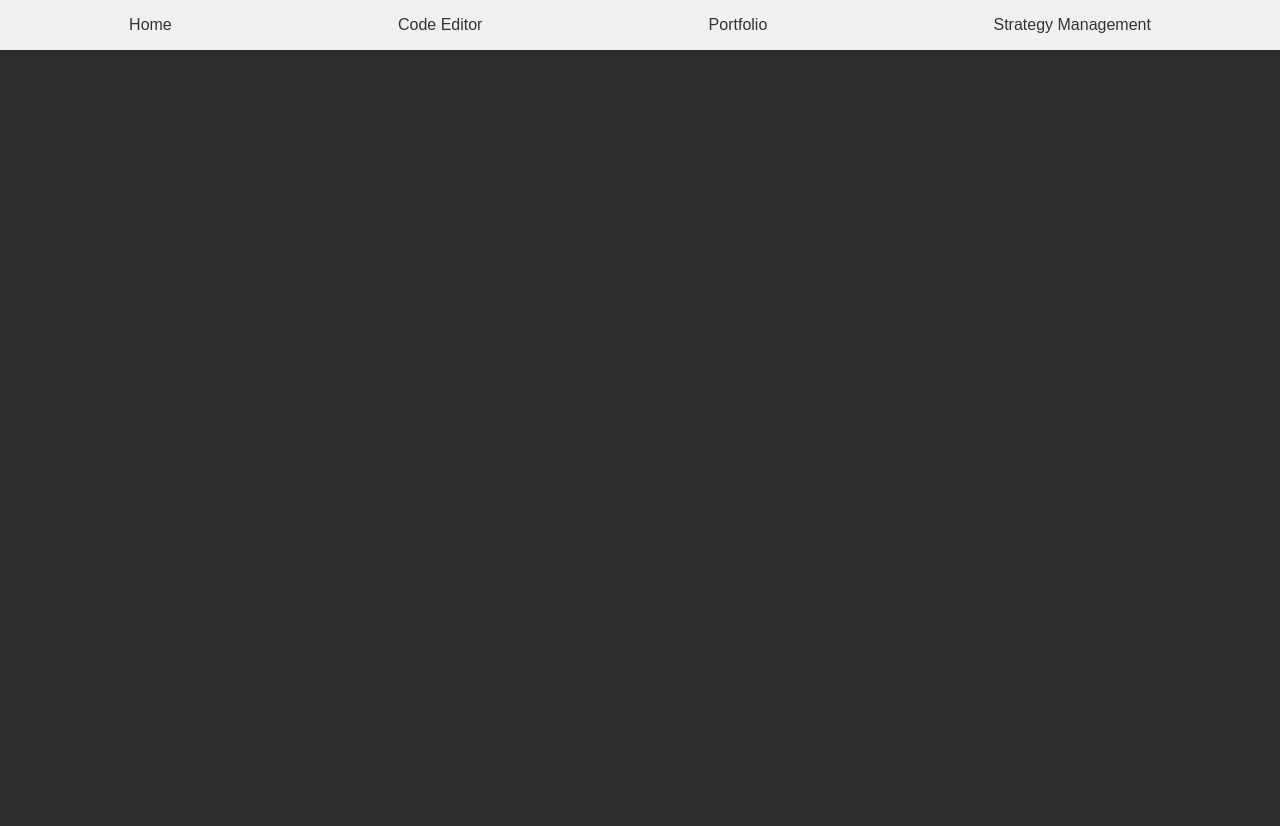
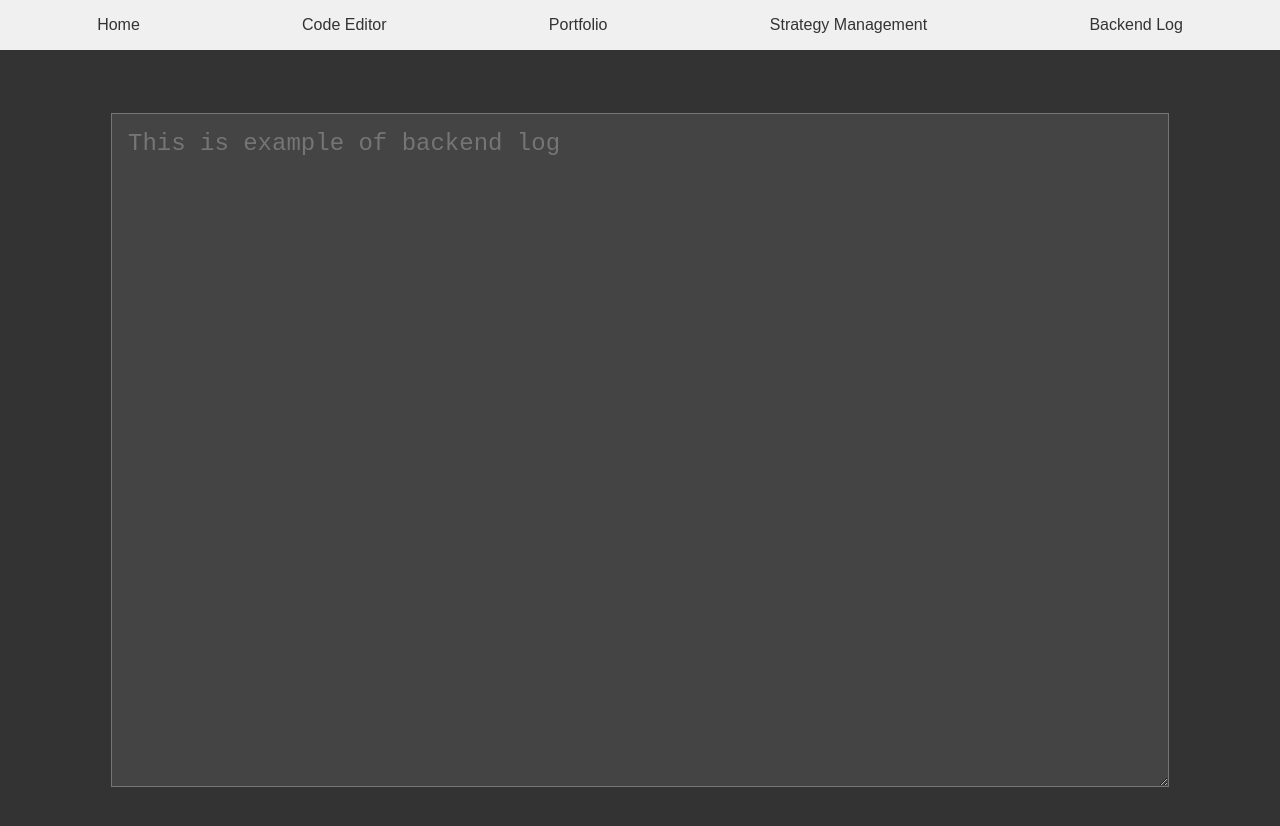
Before and after one commit to TaoLFC/seniorproj, a React (Create React App) app: page /backendlog in a window 1280 px wide. Shown: the top 826 px of the page. Before the commit the page ends 800 px from the top, so only its background shows below. Built offline with nearby package versions, Linux system fonts and the light colour scheme.

Commit message:
backend log and manual run added

```diff
--- a/package.json
+++ b/package.json
@@ -7,12 +7,12 @@
     "@testing-library/react": "^13.4.0",
     "@testing-library/user-event": "^13.5.0",
     "codemirror": "^5.65.12",
-    "react": "^16.14.0",
+    "react": "^18.2.0",
     "react-codemirror2": "^7.2.1",
     "react-dom": "^18.2.0",
     "react-icons": "^4.8.0",
     "react-router-dom": "^5.2.0",
-    "react-scripts": "5.0.1",
+    "react-scripts": "^2.1.3",
     "web-vitals": "^2.1.4"
   },
   "scripts": {
--- a/src/App.js
+++ b/src/App.js
@@ -7,6 +7,7 @@ import Portfolio from "./pages/Portfolio";
 import StrategyManagement from "./pages/StrategyManagement";
 import Login from "./pages/Login"
 import Register from "./pages/Register"
+import BackendLogPage from "./pages/Backendlog";
 
 function App() {
   return (
@@ -17,6 +18,7 @@ function App() {
           <Link to="/code-editor">Code Editor</Link>
           <Link to="/portfolio">Portfolio</Link>
           <Link to="/strategy-management">Strategy Management</Link>
+          <Link to="/backendlog">Backend Log</Link>
         </nav>
         <Switch>
           <Route path="/" exact component={Home} />
@@ -25,6 +27,7 @@ function App() {
           <Route path="/strategy-management" component={StrategyManagement} />
           <Route path="/login" component={Login} />
           <Route path="/register" component={Register} />
+          <Route path="/backendlog" component={BackendLogPage} />
         </Switch>
       </div>
     </Router>
--- /dev/null
+++ b/src/pages/Backendlog.css
@@ -0,0 +1,16 @@
+.BackendLogPage {
+    display: flex;
+    justify-content: center;
+    align-items: center;
+    height: 100vh;
+    background-color: #333;
+  }
+
+  .BackendLogPage textarea {
+    width: 80%;
+    height: 80%;
+    padding: 1rem;
+    font-size: 1.5rem;
+    color: white;
+    background-color: #444;
+  }
--- /dev/null
+++ b/src/pages/Backendlog.js
@@ -0,0 +1,12 @@
+import React from 'react';
+import './Backendlog.css';
+
+function BackendLogPage() {
+  return (
+    <div className="BackendLogPage">
+      <textarea placeholder="This is example of backend log" />
+    </div>
+  );
+}
+
+export default BackendLogPage;
--- a/src/pages/CodeEditorPage.js
+++ b/src/pages/CodeEditorPage.js
@@ -1,5 +1,6 @@
 import React, { useState, useEffect } from "react";
 import "./CodeEditorPage.css";
+import { Link } from 'react-router-dom';
 
 function CodeEditorPage() {
   const [theme, setTheme] = useState("dark");
--- a/src/pages/StrategyManagement.css
+++ b/src/pages/StrategyManagement.css
@@ -31,6 +31,14 @@ body {
   margin: 0 auto;
 }
 
+.strategy-table a {
+  color: white;
+  text-decoration: none;
+}
+
+.strategy-table a:hover {
+  color: #ccc;
+}
 
 .strategy-table th,
 .strategy-table td {
@@ -108,3 +116,15 @@ input:checked + .slider:before {
 .back-button:hover {
   background-color: #6c6c6c;
 }
+
+.manually-run-btn {
+  background-color: transparent;
+  border: none;
+  color: #2196f3;
+  font-size: 1.5rem;
+  cursor: pointer;
+}
+
+.manually-run-btn:hover {
+  background-color: #6c6c6c;
+}
--- a/src/pages/StrategyManagement.js
+++ b/src/pages/StrategyManagement.js
@@ -1,6 +1,8 @@
 import React, { useState, useEffect } from "react";
 import ReactDOM from "react-dom";
 import './StrategyManagement.css';
+import { Link, useHistory } from "react-router-dom";
+
 
 const StrategyManagement = () => {
   const [strategy, setStrategy] = useState({
@@ -9,6 +11,11 @@ const StrategyManagement = () => {
     lastExecuted: "14/03/2023 16:20",
     isActive: false,
   });
+
+  const manuallyRun = () => {
+    console.log("Manually running the strategy...");
+    // Add your code to manually run the strategy here
+  };
 
   const fetchStrategy = async () => {
     fetch("https://seniorproj-back-flask.herokuapp.com/strategy", {
@@ -42,6 +49,7 @@ const StrategyManagement = () => {
     });
   };
 
+
   return (
     <div className="container">
       {/* <button className="back-button" onClick={() => window.history.back()}>
@@ -55,11 +63,12 @@ const StrategyManagement = () => {
             <th>Last Saved</th>
             <th>Last Executed</th>
             <th>Activation</th>
+            <th>Manual Run</th>
           </tr>
         </thead>
         <tbody>
           <tr>
-            <td>{strategy.name}</td>
+            <td><Link to="/code-editor">{strategy.name}</Link></td>
             <td>{strategy.lastSaved}</td>
             <td>{strategy.lastExecuted}</td>
             <td>
@@ -72,6 +81,12 @@ const StrategyManagement = () => {
                 <span className="slider round"></span>
               </label>
             </td>
+            <td>
+              <button className="manually-run-btn"onClick={manuallyRun}>
+                <img src='run-icon.png' alt="Run" />
+                {/* <span className="btn-name"> Manually Run</span> */}
+              </button>
+            </td>
           </tr>
         </tbody>
       </table>
```
Also changed, not shown: 2 other files (tests, documents, lock files or other folders).
